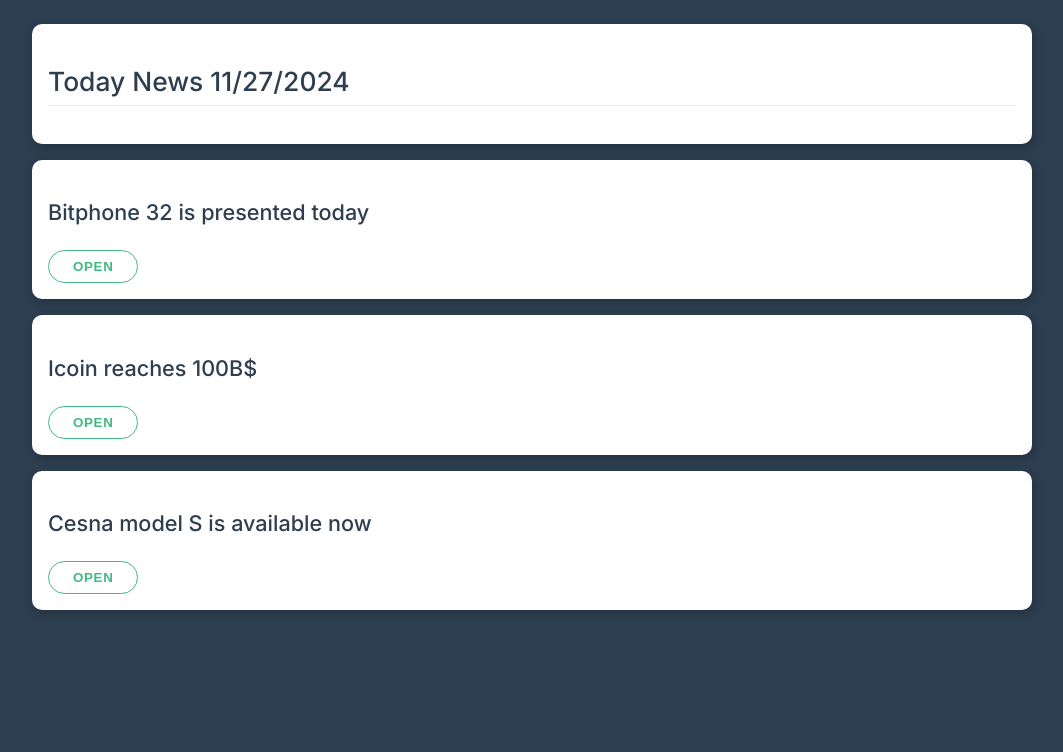
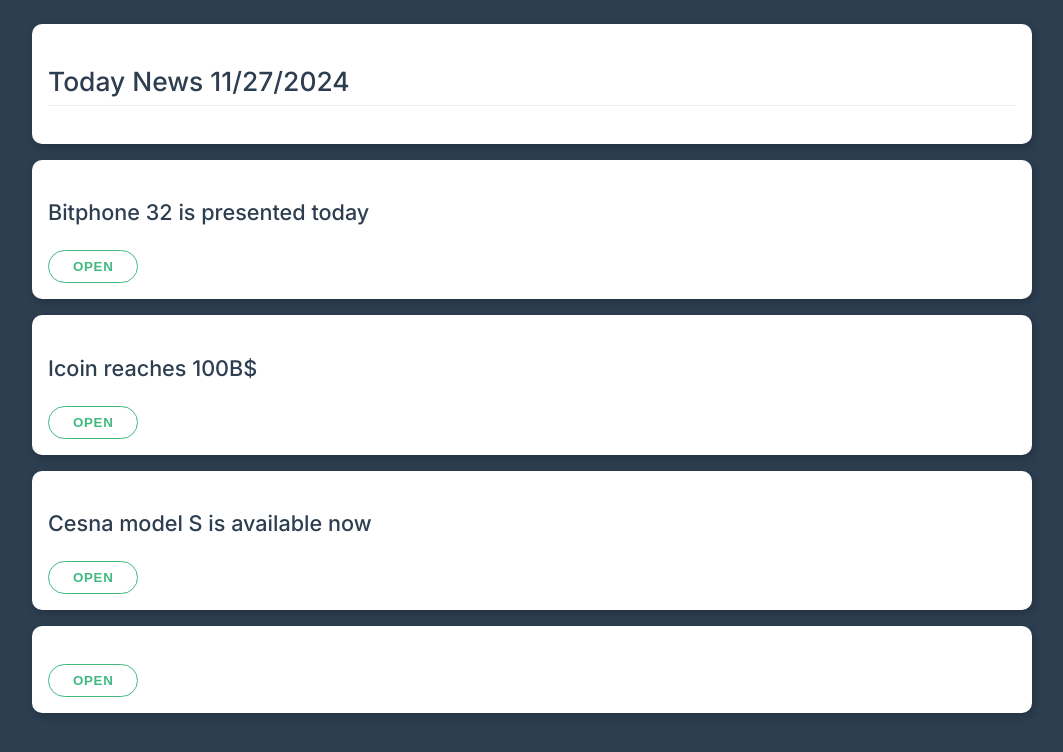
Before and after one commit to rkozhan/vue, a Vue app: page / in a window 1280 px wide. Shown: the top 752 px of the page, without its empty margins (108-1171 px from the left). Built offline with nearby package versions, Linux system fonts and the light colour scheme.

Commit message:
validate props

```diff
--- a/src/App.vue
+++ b/src/App.vue
@@ -6,8 +6,10 @@
 
     <app-news
       v-for="item in news"
-      :key="item"
-      :title="item"
+      :key="item.id"
+      :title="item.title"
+      :id="item.id"
+      :is-open="item.isOpen"
     ></app-news>
   </div>
 </template>
@@ -20,23 +22,26 @@ export default {
     return {
       now: new Date().toLocaleDateString(),
       news: [
-        'Bitphone 32 is presented today',
-        'Icoin reaches 100B$',
-        'Cesna model S is available now'
+        {
+          title: 'Bitphone 32 is presented today',
+          id: 1,
+          isOpen: false
+        },
+        {
+          title: 'Icoin reaches 100B$',
+          id: 2,
+          isOpen: false
+        },
+        {
+          title: 'Cesna model S is available now',
+          id: 3,
+          isOpen: false
+        },
+        5
       ]
     }
   },
-  // register component locally
   components: {
-    // 'app-news': AppNews
-
-    // also in CebabCase => <app-news></app-news>
-    // 'AppNews': AppNews
-
-    // or
-    // AppNews: AppNews
-
-    // or
     AppNews
   }
 }
--- a/src/AppNews.vue
+++ b/src/AppNews.vue
@@ -1,3 +1,4 @@
+<!-- eslint-disable vue/no-mutating-props -->
 <template>
     <div class="card">
       <h3>{{ title }}</h3>
@@ -8,14 +9,16 @@
 
 <script>
 export default {
-  // PROPS: vue get from props arr to merge with data()
-  props: [
-    'title'
-  ],
+  // props: ['title'],
+  // Validate Props
+  props: {
+    title: String,
+    id: Number,
+    isOpen: Boolean
+  },
   data () {
     return {
-      item: 'Item string',
-      isOpen: false
+      // isOpen: false
     }
   }
 }
```
